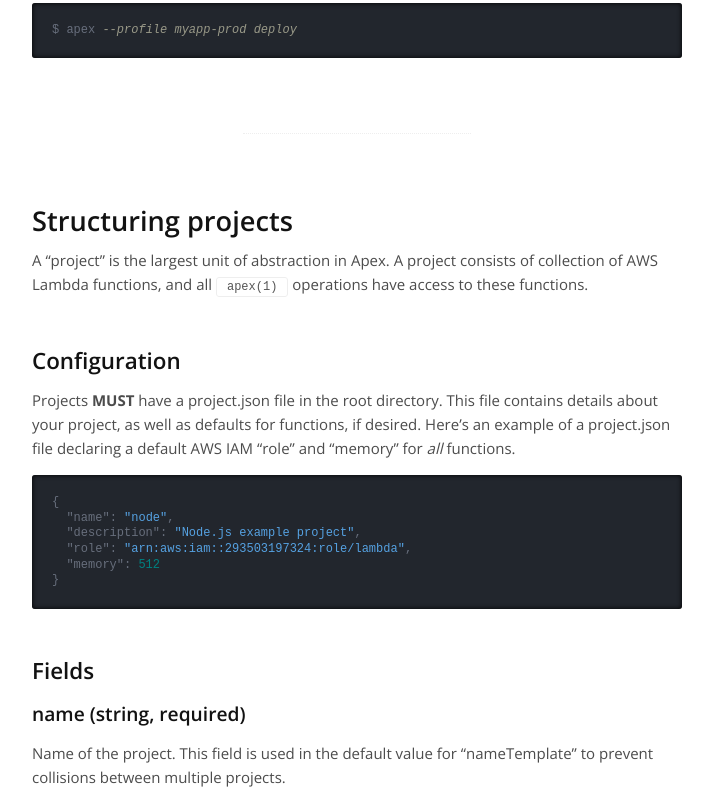
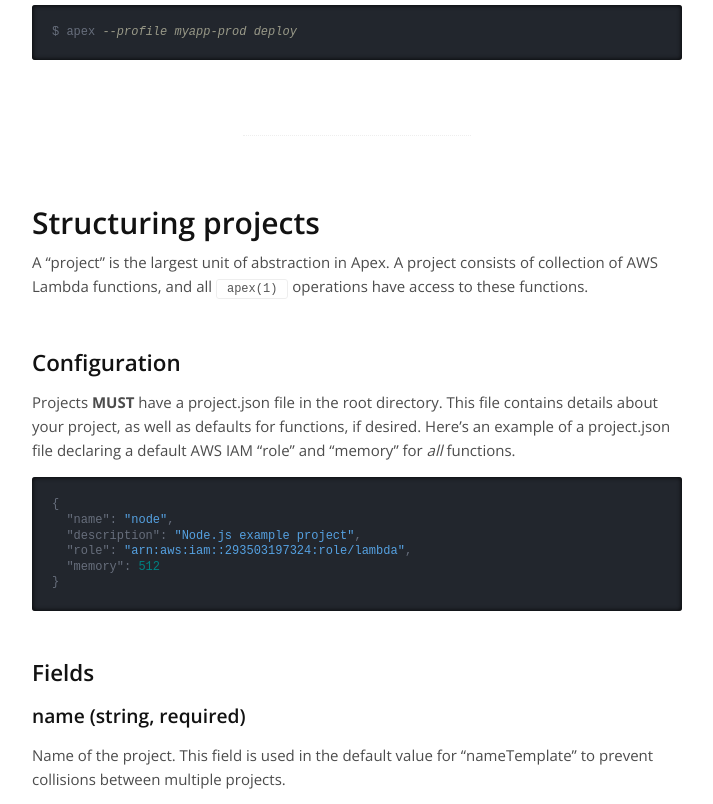
Before and after one commit to apex/apex.run, a plain HTML site: page index.html in a window 1280 px wide. Shown: the part 2256-3060 px from the top of the page, without its empty margins (283-996 px from the left). Drawn offline with nearby package versions, Linux system fonts and the light colour scheme.

Commit message:
adjust heading sizes

```diff
--- a/public/style.css
+++ b/public/style.css
@@ -2,6 +2,7 @@
 body {
   font: 15px/24px "Open Sans", "Helvetica Neue", "Helvetica", Arial, sans-serif;
   -webkit-font-smoothing: antialiased;
+  text-rendering: optimizeLegibility;
   color: #4C4C4C;
   margin: 0;
 }
@@ -226,9 +227,12 @@ h1, h2, h3, h4 {
   color: #121212;
 }
 
-h1 {
-  font-size: 1.7rem;
-}
+h1      { font-size: 2em;       /* 2*16 = 32 */         }
+h2      { font-size: 1.5em;     /* 1.5*16 = 24 */       }
+h3      { font-size: 1.17em;    /* 1.17*16 = 18.72 */   }
+h4      { font-size: 1em;       /* 1*16 = 16 */         }
+h5      { font-size: 0.83em;    /* 0.83*16 = 13.28 */   }
+h6      { font-size: 0.75em;    /* 0.75*16 = 12 */      }
 
 h1 ~ h1 {
   margin-top: 75px;
```
